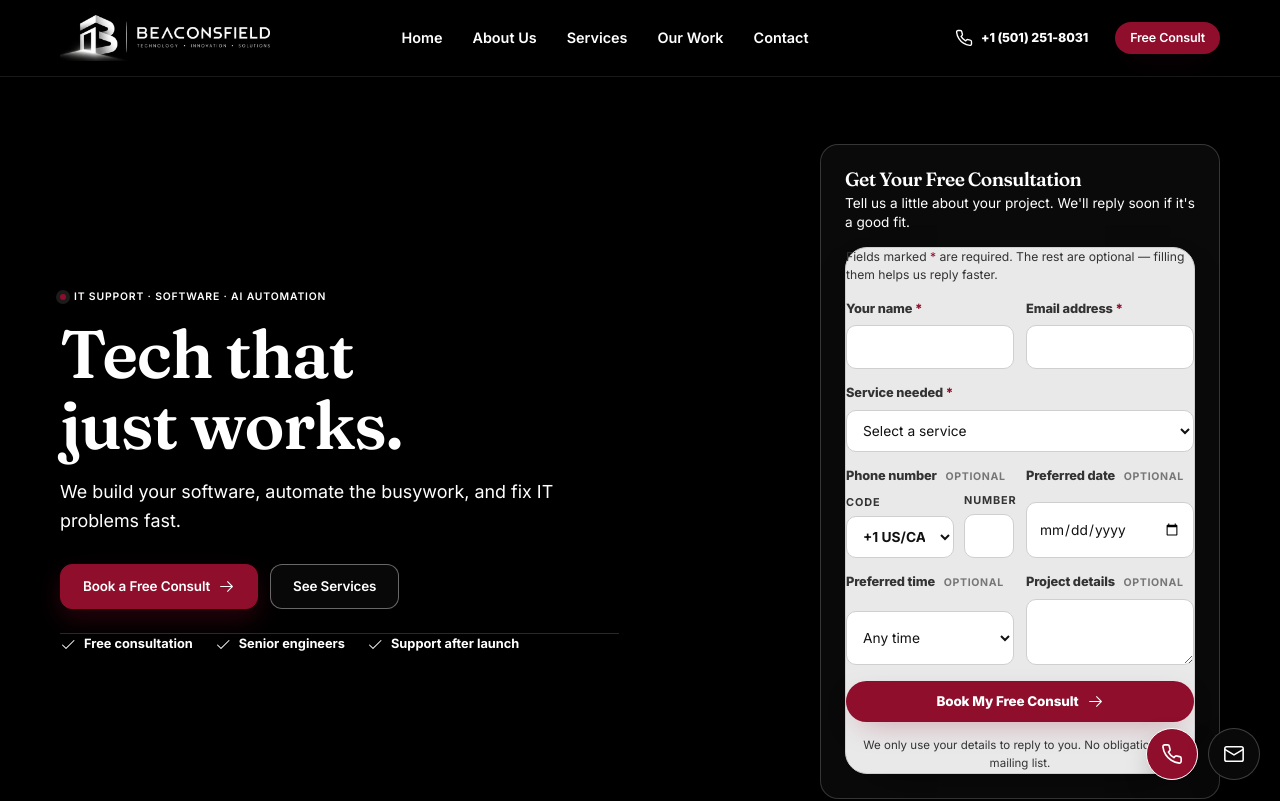
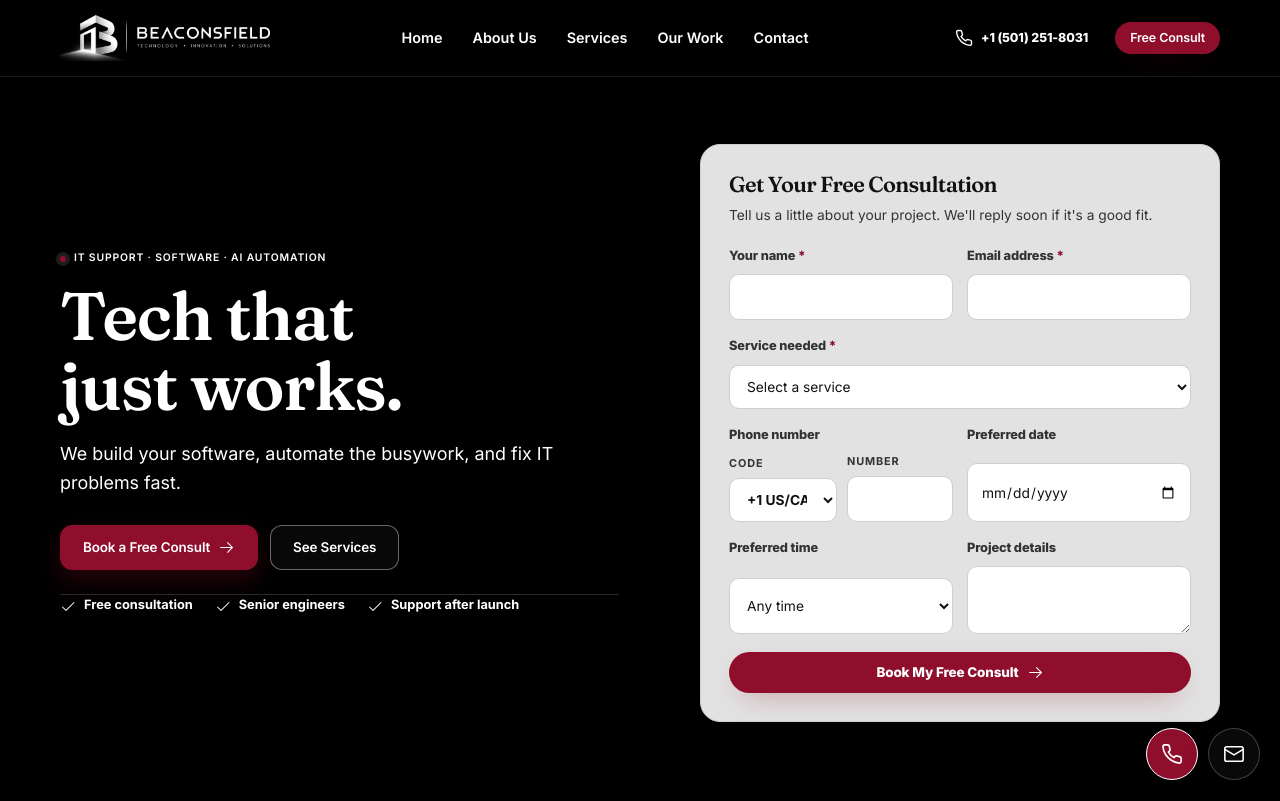
Before and after one commit to IqraMalik99/becon-field, a React (Vite) app: page / in a window 1280 px wide. Shown: the top 801 px of the page. Built offline with nearby package versions, Linux system fonts and the light colour scheme.

Commit message:
refine: wider grey hero form card with minimal fields

```diff
--- a/src/components/ConsultationForm.jsx
+++ b/src/components/ConsultationForm.jsx
@@ -156,11 +156,6 @@ export default function ConsultationForm({
         </div>
       )}
 
-      <p className="form-intro">
-        Fields marked <span className="req">*</span> are required. The rest are optional — filling
-        them helps us reply faster.
-      </p>
-
       <div className="form-row">
         <div className={`field${errors.name ? ' has-error' : ''}`}>
           <label htmlFor={fieldId('name')}>
@@ -238,7 +233,7 @@ export default function ConsultationForm({
       <div className="form-row">
         <div className="field phone-field">
           <label className="phone-field__label" htmlFor={fieldId('phone')}>
-            Phone number <span className="opt">Optional</span>
+            Phone number
           </label>
           <div className="phone-group">
             <div className="phone-group__box phone-group__box--code">
@@ -280,7 +275,7 @@ export default function ConsultationForm({
 
         <div className={`field${errors.date ? ' has-error' : ''}`}>
           <label htmlFor={fieldId('date')}>
-            Preferred date <span className="opt">Optional</span>
+            Preferred date
           </label>
           <input
             id={fieldId('date')}
@@ -301,7 +296,7 @@ export default function ConsultationForm({
       <div className="form-row">
         <div className="field">
           <label htmlFor={fieldId('time')}>
-            Preferred time <span className="opt">Optional</span>
+            Preferred time
           </label>
           <select id={fieldId('time')} name="time" defaultValue="">
             <option value="">Any time</option>
@@ -314,7 +309,7 @@ export default function ConsultationForm({
         </div>
         <div className="field">
           <label htmlFor={fieldId('details')}>
-            Project details <span className="opt">Optional</span>
+            Project details
           </label>
           <textarea
             id={fieldId('details')}
@@ -357,10 +352,6 @@ export default function ConsultationForm({
           </>
         )}
       </button>
-
-      <p className="form-note">
-        We only use your details to reply to you. No obligation, no mailing list.
-      </p>
     </form>
   )
 }
--- a/src/components/home/HomeHero.jsx
+++ b/src/components/home/HomeHero.jsx
@@ -91,15 +91,7 @@ html, body, #root { background: var(--dark); }
 .modal__head p { color: var(--text-soft); font-size: 0.95rem; line-height: 1.5; }
 .modal__head .eyebrow { color: var(--silver); }
 
-/* ---------- HERO FORM: heading on dark, clean silver form below ---------- */
-.hero__form {
-  width: 100%;
-  max-width: 400px;
-  justify-self: end;
-}
-.hero__form .hero-form__head { margin-bottom: 14px; }
-.hero__form .hero-form__head h2 { margin: 0 0 4px; font-size: 1.2rem; color: #ffffff; }
-.hero__form .hero-form__head p { margin: 0; font-size: 0.85rem; line-height: 1.45; color: #ffffff; }
+/* ---------- HERO FORM: grey card styling lives in home.css ---------- */
 
 /* ---------- CAPABILITY STRIP: dark surface, silver text ---------- */
 .cap-strip {
@@ -119,7 +111,6 @@ html, body, #root { background: var(--dark); }
 /* ---------- MOBILE ---------- */
 @media (max-width: 900px) {
   .hero__inner { grid-template-columns: 1fr; }
-  .hero__form { justify-self: stretch; max-width: 460px; }
 }
 @media (max-width: 520px) {
   .hero__actions .btn { width: 100%; justify-content: center; }
--- a/src/styles/home.css
+++ b/src/styles/home.css
@@ -68,45 +68,44 @@
 .hero__form {
   position: relative;
   align-self: center;
-  padding: clamp(16px, 2vw, 24px);
-  border: 1px solid rgba(255, 255, 255, 0.18);
-  border-radius: 18px;
-  background: var(--surface-2);
-  color: var(--ink);
-  box-shadow: 0 36px 90px -32px rgba(0, 0, 0, 0.72);
-  --accent: var(--silver);
-  --accent-soft: rgba(200, 200, 200, 0.12);
-  --focus: var(--silver);
+  justify-self: end;
+  width: 100%;
+  max-width: 520px;
+  padding: clamp(20px, 2.4vw, 28px);
+  border: 1px solid #cfcfcf;
+  border-radius: 20px;
+  background: #e2e2e2;
+  color: #111111;
+  box-shadow: 0 28px 70px -30px rgba(0, 0, 0, 0.75);
+  --accent: var(--red);
+  --accent-soft: rgba(142, 14, 44, 0.12);
+  --focus: var(--red);
 }
 
 .hero-form__head {
-  margin-bottom: 18px;
-}
-
-.hero-form__head .eyebrow {
-  margin-bottom: 10px;
-  color: var(--silver);
+  margin-bottom: 20px;
 }
 
 .hero-form__head h2 {
-  margin-bottom: 6px;
+  margin-bottom: 8px;
+  color: #111111;
   font-size: clamp(1.15rem, 1.7vw, 1.45rem);
   letter-spacing: -0.03em;
 }
 
 .hero-form__head p:not(.eyebrow) {
-  color: #ffffff;
-  font-size: 0.82rem;
-  line-height: 1.6;
+  color: #333333;
+  font-size: 0.86rem;
+  line-height: 1.55;
 }
 
 .hero__form .contact-form {
-  gap: 14px;
+  gap: 16px;
   padding: 0;
-}
-
-.hero__form .form-note {
-  color: #ffffff;
+  background: transparent;
+  border: 0;
+  box-shadow: none;
+  color: #111111;
 }
 
 .hero__consultation-btn {
--- a/src/styles/pages.css
+++ b/src/styles/pages.css
@@ -907,21 +907,19 @@
   background: #e9e9e9;
   border: 1px solid #cfcfcf;
   border-radius: var(--radius-lg);
-  padding: clamp(16px, 2.6vw, 26px);
+  padding: clamp(18px, 2.8vw, 28px);
   box-shadow: 0 20px 44px -24px rgba(0, 0, 0, 0.65);
   display: grid;
-  gap: 14px;
+  gap: 16px;
   color: #111111;
 }
 
 .contact-form .field {
-  gap: 6px;
+  gap: 8px;
 }
 
-.contact-form .form-intro,
 .contact-form .field label,
 .contact-form .phone-group__caption,
-.contact-form .form-note,
 .contact-form .request-notice,
 .contact-form .request-notice span {
   color: #333333;
@@ -933,15 +931,11 @@
   color: var(--red);
 }
 
-.contact-form .opt {
-  color: #777777;
-}
-
 .contact-form .field input,
 .contact-form .field select,
 .contact-form .field textarea {
-  min-height: 42px;
-  padding: 10px 12px;
+  min-height: 44px;
+  padding: 11px 13px;
   color: #111111;
   background: #ffffff;
   border: 1px solid #cfcfcf;
@@ -1030,23 +1024,7 @@
 .form-row {
   display: grid;
   grid-template-columns: 1fr 1fr;
-  gap: 12px;
-}
-
-.form-intro {
-  margin: 0;
-  color: #ffffff;
-  font-size: 0.76rem;
-  line-height: 1.5;
-}
-
-.opt {
-  margin-left: 6px;
-  color: rgba(255, 255, 255, 0.68);
-  font-size: 0.66rem;
-  font-weight: 700;
-  letter-spacing: 0.06em;
-  text-transform: uppercase;
+  gap: 14px;
 }
 
 .field {
@@ -1184,13 +1162,6 @@
   transform: none;
 }
 
-.form-note {
-  font-size: 0.72rem;
-  color: #ffffff;
-  line-height: 1.6;
-  text-align: center;
-}
-
 .hp-field {
   position: absolute;
   left: -9999px;
@@ -1291,8 +1262,8 @@
 }
 
 .contact-form--compact {
-  padding: 16px;
-  gap: 12px;
+  padding: 18px;
+  gap: 14px;
 }
 
 .contact-aside {
```
